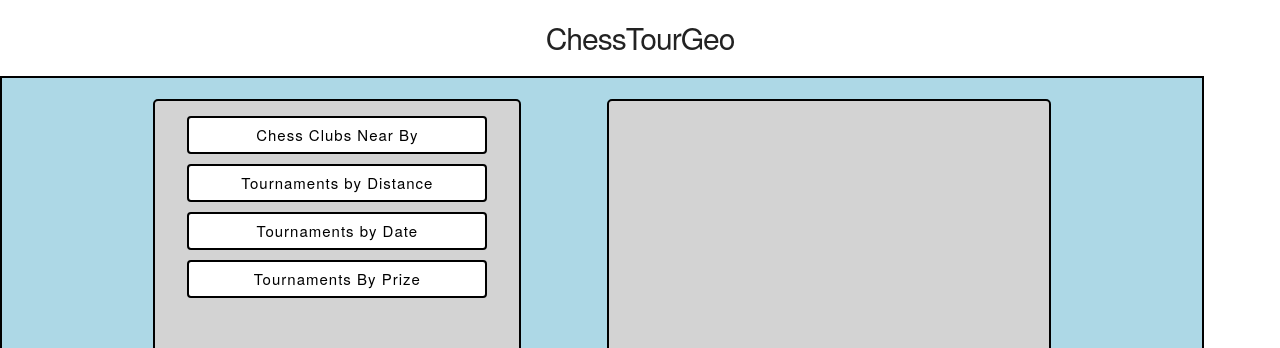
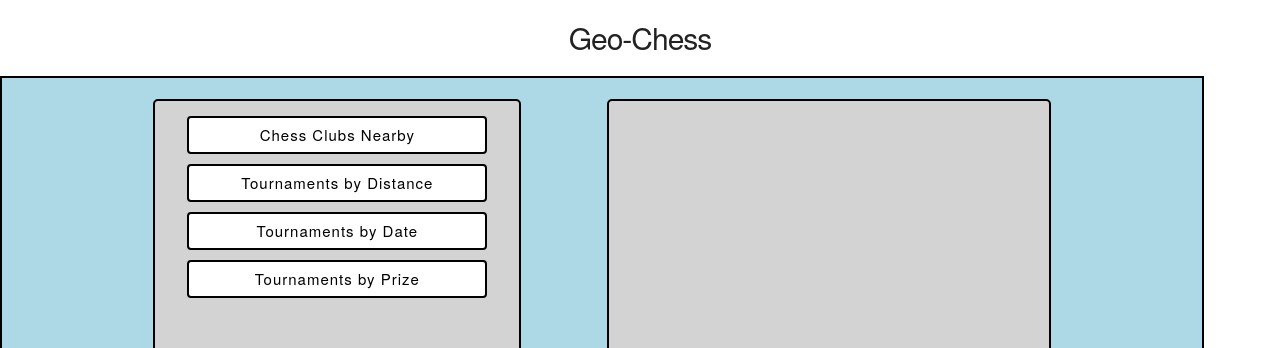
Before and after one commit to sasajovanovic132/geo-chess, a website with bundled scripts: page ChessTour1/index.html in a window 1280 px wide. Shown: the top 348 px of the page. Built offline with nearby package versions, Linux system fonts and the light colour scheme; no server answers.

Commit message:
title change

```diff
--- a/ChessTour1/index.html
+++ b/ChessTour1/index.html
@@ -18,16 +18,16 @@
 
 
 <body>
-    <h1> ChessTourGeo </h1>
+    <h1> Geo-Chess </h1>
 
     <div class="grid">
         <div id="map" class="box map"></div>
         <div class="box tourBox">
             <div id="tour-buttons">
-                <button class='tour' id='showClubList'>Chess Clubs Near By</button>
+                <button class='tour' id='showClubList'>Chess Clubs Nearby</button>
                 <button class='tour' id='SortedByDistanceList'> Tournaments by Distance</button>
                 <button class='tour' id='showTournamentList'>Tournaments by Date </button>
-                <button class='tour' id='SortedByPrizeList'>Tournaments By Prize</button>
+                <button class='tour' id='SortedByPrizeList'>Tournaments by Prize</button>
             </div>
         </div>
         <div id="map1" class="box map1"></div>
```
